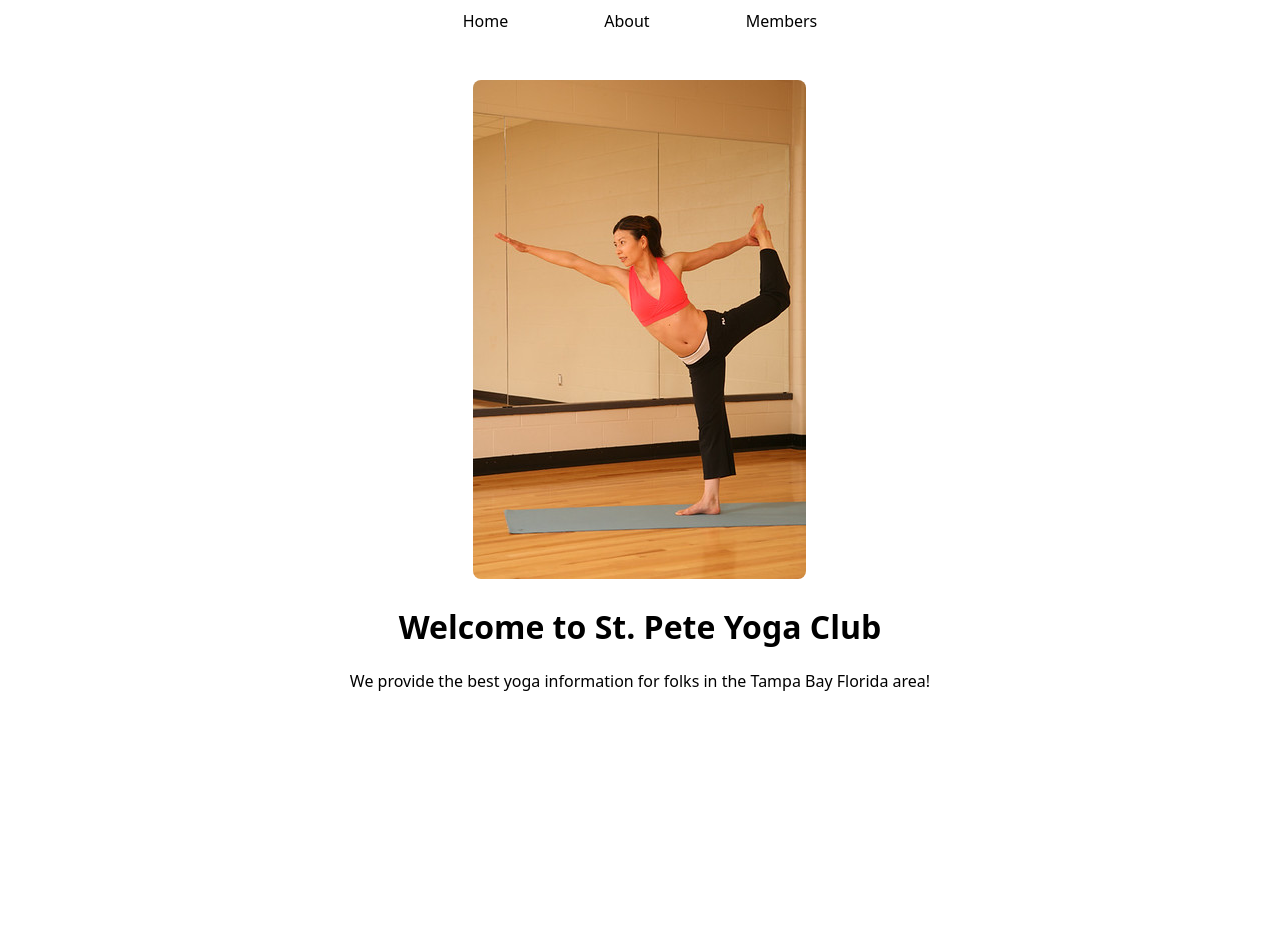
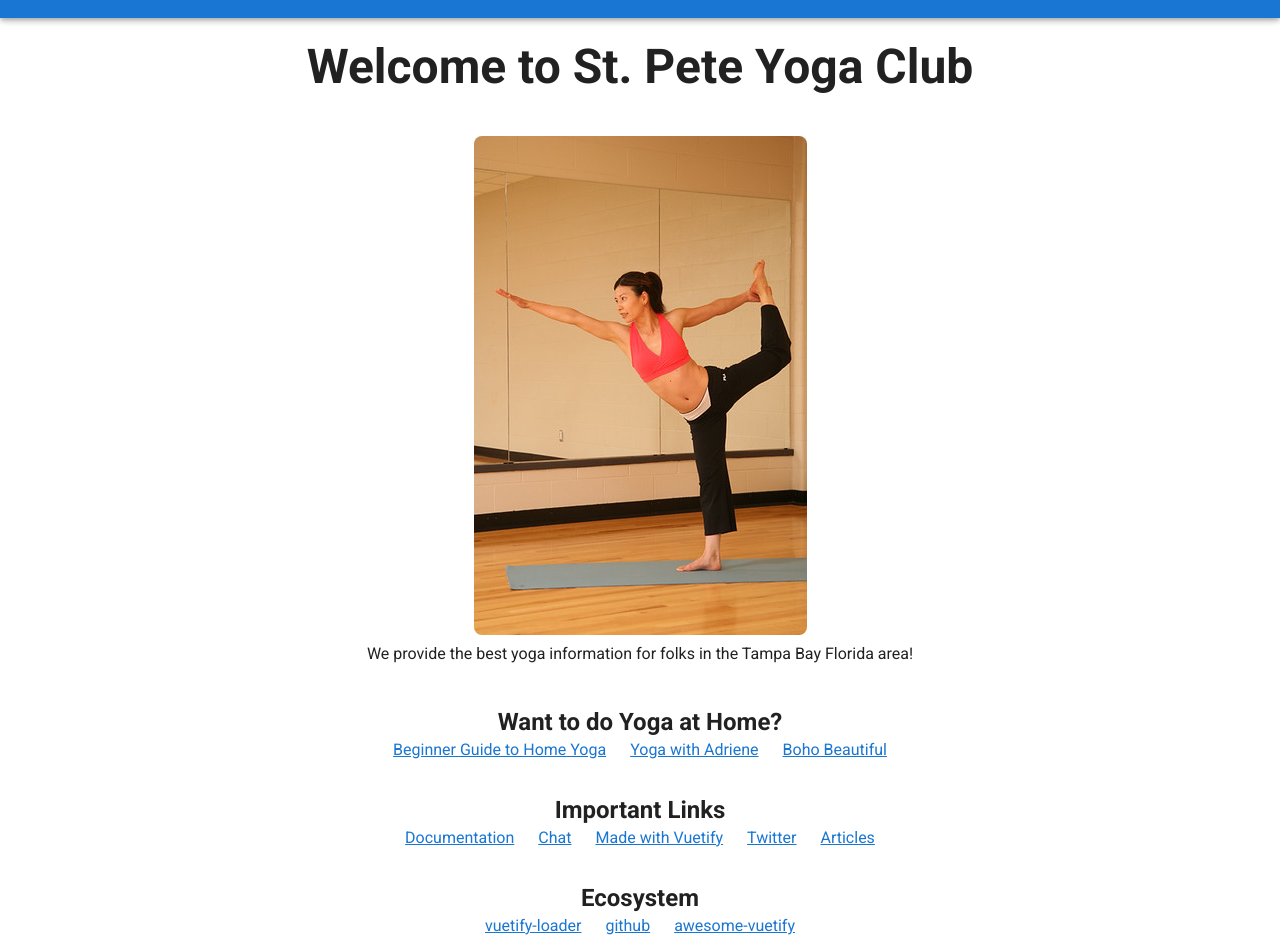
Before and after one commit to AlexVCS/Vue-10, a Vue app: page / in a window 1280 px wide. Shown: the part 46-992 px from the top of the page. Before the commit the page ends 800 px from the top, so only its background shows below. Built offline with nearby package versions, Linux system fonts and the light colour scheme.

Commit message:
added Vuetify, dark mode toggle and new do yoga at home links to the homepage

```diff
--- a/public/index.html
+++ b/public/index.html
@@ -1,11 +1,13 @@
 <!DOCTYPE html>
-<html lang="">
+<html lang="en">
   <head>
     <meta charset="utf-8">
     <meta http-equiv="X-UA-Compatible" content="IE=edge">
     <meta name="viewport" content="width=device-width,initial-scale=1.0">
     <link rel="icon" href="<%= BASE_URL %>favicon.ico">
     <title><%= htmlWebpackPlugin.options.title %></title>
+    <link rel="stylesheet" href="https://fonts.googleapis.com/css?family=Roboto:100,300,400,500,700,900">
+    <link rel="stylesheet" href="https://cdn.jsdelivr.net/npm/@mdi/font@latest/css/materialdesignicons.min.css">
   </head>
   <body>
     <noscript>
--- a/src/App.vue
+++ b/src/App.vue
@@ -1,32 +1,72 @@
 <template>
-  <div id="app">
-    <div class="nav">
+  <v-app>
+    <v-app-bar
+      app
+      color="primary"
+      dark
+    >
+      <div class="d-flex align-center">
+        <h1>SPYC</h1>
+      </div>
+
+      <div class="nav">
         <router-link class="link" to="/">Home</router-link>
         <router-link class="link" to="/about">About</router-link>
         <router-link class="link" to="/members">Members</router-link>
-    </div>
-    <router-view />
-  </div>
+      </div>
+      <!-- <router-view /> -->
+
+      <v-spacer></v-spacer>
+        <v-switch
+          :value="darkMode"
+          @change="toggleDarkMode"
+          :label="`toggle ${switchLabel} mode`"
+        ></v-switch>
+    </v-app-bar>
+
+    <v-main>
+      <router-view/>
+    </v-main>
+  </v-app>
 </template>
 
+<script>
 
+export default {
+  name: 'App',
 
-<style>
+  data: () => ({
+    darkMode: false
+  }),
+    methods: {
+      toggleDarkMode: function () {
+        this.$vuetify.theme.dark = !this.$vuetify.theme.dark;
+        this.darkMode = !this.darkMode;
+      }
+    },
+    computed: {
+      switchLabel: function () {
+        return this.darkMode ? 'light' : 'dark'
+      }
+    }
+};
+</script>
+
+<style scoped>
 :root {
   font-family: 'Noto Sans', sans-serif;
   margin: 0;
   padding: 0;
   box-sizing: border-box;
 }
-
 .nav {
     display: flex;
     justify-content: center;
+    align-content: center;
 }
-
 .link {
     padding: 3em;
     text-decoration: none;
-    color: #000;
+    color: #fff;
 }
 </style>
--- a/src/components/HelloWorld.vue
+++ b/src/components/HelloWorld.vue
@@ -1,11 +1,85 @@
 <template>
+  <v-container>
+    <v-row class="text-center">
+    <v-col class="mb-4">
+      <h1 class="display-2 font-weight-bold mt-3 mb-1">
+        {{ msg }}
+      </h1>
+    </v-col>
+      <v-col cols="12">
         <div class="hello">
           <img class="yogaPic" src="../assets/yogaPose.jpg" alt="Woman doing a yoga pose">
-    <h1>{{ msg }}</h1>
           <p>
             We provide the best yoga information for folks in the Tampa Bay Florida area!
           </p>
         </div>
+      </v-col>
+
+
+      <v-col
+        class="mb-5"
+        cols="12"
+      >
+        <h2 class="headline font-weight-bold mb-3">
+          Want to do Yoga at Home?
+        </h2>
+
+        <v-row justify="center">
+          <a
+            v-for="(next, i) in yogaAtHome"
+            :key="i"
+            :href="next.href"
+            class="subheading mx-3"
+            target="_blank"
+          >
+            {{ next.text }}
+          </a>
+        </v-row>
+      </v-col>
+
+      <v-col
+        class="mb-5"
+        cols="12"
+      >
+        <h2 class="headline font-weight-bold mb-3">
+          Important Links
+        </h2>
+
+        <v-row justify="center">
+          <a
+            v-for="(link, i) in importantLinks"
+            :key="i"
+            :href="link.href"
+            class="subheading mx-3"
+            target="_blank"
+          >
+            {{ link.text }}
+          </a>
+        </v-row>
+      </v-col>
+
+      <v-col
+        class="mb-5"
+        cols="12"
+      >
+        <h2 class="headline font-weight-bold mb-3">
+          Ecosystem
+        </h2>
+
+        <v-row justify="center">
+          <a
+            v-for="(eco, i) in ecosystem"
+            :key="i"
+            :href="eco.href"
+            class="subheading mx-3"
+            target="_blank"
+          >
+            {{ eco.text }}
+          </a>
+        </v-row>
+      </v-col>
+    </v-row>
+  </v-container>
 </template>
 
 <script>
@@ -13,7 +87,60 @@ export default {
     name: 'HelloWorld',
     props: {
       msg: String
-  }
+    },
+
+    data: () => ({
+      ecosystem: [
+        {
+          text: 'vuetify-loader',
+          href: 'https://github.com/vuetifyjs/vuetify-loader',
+        },
+        {
+          text: 'github',
+          href: 'https://github.com/vuetifyjs/vuetify',
+        },
+        {
+          text: 'awesome-vuetify',
+          href: 'https://github.com/vuetifyjs/awesome-vuetify',
+        },
+      ],
+      importantLinks: [
+        {
+          text: 'Documentation',
+          href: 'https://vuetifyjs.com',
+        },
+        {
+          text: 'Chat',
+          href: 'https://community.vuetifyjs.com',
+        },
+        {
+          text: 'Made with Vuetify',
+          href: 'https://madewithvuejs.com/vuetify',
+        },
+        {
+          text: 'Twitter',
+          href: 'https://twitter.com/vuetifyjs',
+        },
+        {
+          text: 'Articles',
+          href: 'https://medium.com/vuetify',
+        },
+      ],
+      yogaAtHome: [
+        {
+          text: 'Beginner Guide to Home Yoga',
+          href: 'https://yogainternational.com/article/view/the-beginners-guide-to-home-yoga-practice',
+        },
+        {
+          text: 'Yoga with Adriene',
+          href: 'https://www.youtube.com/user/yogawithadriene',
+        },
+        {
+          text: 'Boho Beautiful',
+          href: 'https://www.youtube.com/c/bohobeautiful/featured',
+        },
+      ],
+    }),
   }
 </script>
 
--- a/src/main.js
+++ b/src/main.js
@@ -1,10 +1,12 @@
 import Vue from 'vue'
 import App from './App.vue'
 import router from './router'
+import vuetify from './plugins/vuetify'
 
 Vue.config.productionTip = false
 
 new Vue({
   router,
+  vuetify,
   render: h => h(App)
 }).$mount('#app')
--- /dev/null
+++ b/src/plugins/vuetify.js
@@ -0,0 +1,19 @@
+import Vue from 'vue';
+import Vuetify from 'vuetify/lib/framework';
+
+Vue.use(Vuetify);
+
+export default new Vuetify({
+    theme: {
+        themes: {
+            light: {
+                primary: '#1976d2',
+                secondary: '#fff'
+            },
+            dark: {
+                primary: '#6855ff',
+                secondary: '#E91E63'
+            },
+        },
+    },
+});
--- a/src/views/Home.vue
+++ b/src/views/Home.vue
@@ -5,7 +5,6 @@
 </template>
 
 <script>
-// @ is an alias to /src
 import HelloWorld from '../components/HelloWorld.vue'
 
 export default {
--- /dev/null
+++ b/vue.config.js
@@ -0,0 +1,5 @@
+module.exports = {
+  transpileDependencies: [
+    'vuetify'
+  ]
+}
```
Also changed, not shown: package.json (+8 -2 lines), src/assets/logo.svg (added), 1 other file (tests, documents, lock files or other folders). Lines whose indentation alone changed are shown as unchanged.
